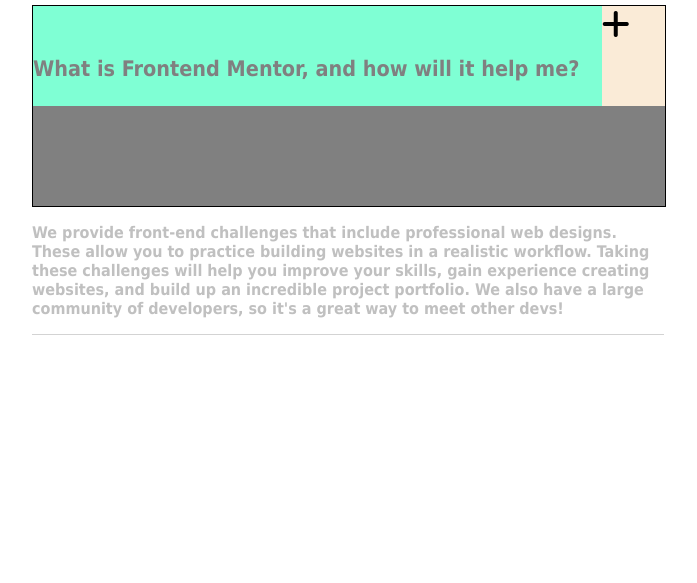
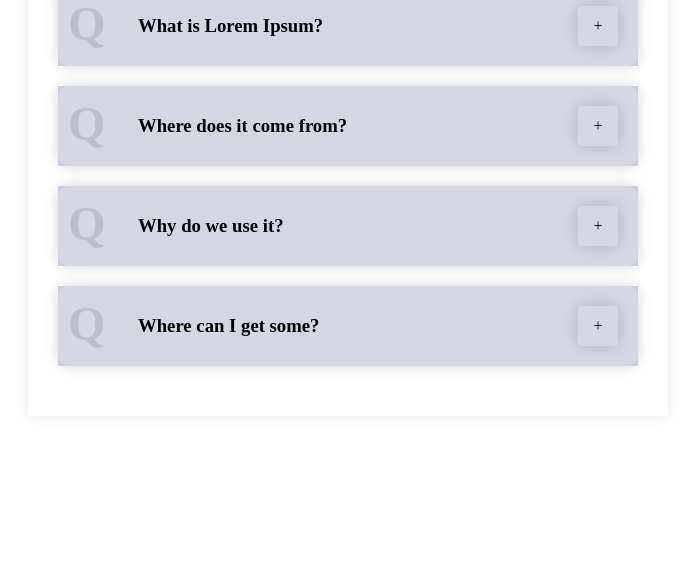
Before and after one commit to marifebastidas/fqa_page, a plain HTML site: page index.html in a window 1280 px wide. Shown: the part 217-800 px from the top of the page, without its empty margins (292-989 px from the left). Drawn offline with Linux system fonts and the light colour scheme.

Commit message:
Versión simplificada del preguntas y respues

```diff
--- a/index.html
+++ b/index.html
@@ -5,30 +5,61 @@
     <meta http-equiv="X-UA-Compatible" content="IE=edge">
     <meta name="viewport" content="width=device-width, initial-scale=1.0">
     <link rel="stylesheet" href="./styles.css">
-    <script src="https://kit.fontawesome.com/37bd28cc58.js" crossorigin="anonymous"></script>
-    <title>Document</title>
+
+    <title>FQAs</title>
 </head>
 <body>
 
-    <div class="principal-container">
-        <div class="secondary-container">
-            <h1><strong>FQAs</strong><h1>
-                <div class="question-container">
-                    <div class="text-container">
-                        <h6>What is Frontend Mentor, and how will it help me?</h6>
+    <div class="container">
+        <div class="row">
+            <div class="container-fqa">
+                <div class="title-fqa">
+                    <h3>FQAs</h3>
+                </div>
+                <div class="item-fqa">
+                    <div class="question">
+                        <h3>What is Lorem Ipsum?<span>Q</span></h3>
+                        <div class="more"><i>+</i></div>
                     </div>
-                    <div class="icon-container">
-                        <i class="fa-solid fa-plus"></i>
+                    <div class="answer">
+                        <p>Lorem, ipsum dolor sit amet consectetur adipisicing elit. Est suscipit culpa in quam eos, perspiciatis obcaecati tenetur sunt, aspernatur asperiores quia alias dolores harum a quibusdam eius sint! Iusto. <span>A</span></p>
+
                     </div>
+                </div>
+                <div class="item-fqa">
+                    <div class="question">
+                        <h3>Where does it come from?<span>Q</span></h3>
+                        <div class="more"><i>+</i></div>
+                    </div>
+                    <div class="answer">
+                        <p>Contrary to popular belief, Lorem Ipsum is not simply random text. It has roots in a piece of classical Latin literature from 45 BC, making it over 2000 years old. Richard McClintock, a Latin professor at Hampden-Sydney College in Virginia, looked up one of the more obscure Latin words, consectetur, from a Lorem Ipsum passage, and going through the cites of the word in classical literature, discovered the undoubtable source. Lorem Ipsum comes from sections 1.10.32 and 1.10.33 of "de Finibus Bonorum et Malorum" (The Extremes of Good and Evil) by Cicero, written in 45 BC. This book is a treatise on the theory of ethics, very popular during the Renaissance. The first line of Lorem Ipsum, "Lorem ipsum dolor sit amet..", comes from a line in section 1.10.32. <span>A</span></p>
 
+                    </div>
                 </div>
-                <div class="answer-container">
-                    <p>We provide front-end challenges that include professional web designs. These allow you to practice building websites in a realistic workflow. Taking these challenges will help you improve your skills, gain experience creating websites, and build up an incredible project portfolio. We also have a large community of developers, so it's a great way to meet other devs!</p>
+                <div class="item-fqa">
+                    <div class="question">
+                        <h3>Why do we use it?<span>Q</span></h3>
+                        <div class="more"><i>+</i></div>
+                    </div>
+                    <div class="answer">
+                        <p>It is a long established fact that a reader will be distracted by the readable content of a page when looking at its layout. The point of using Lorem Ipsum is that it has a more-or-less normal distribution of letters, as opposed to using 'Content here, content here', making it look like readable English.<span>A</span></p>
+
+                    </div>
                 </div>
+                <div class="item-fqa">
+                    <div class="question">
+                        <h3>Where can I get some?<span>Q</span></h3>
+                        <div class="more"><i>+</i></div>
+                    </div>
+                    <div class="answer">
+                        <p>There are many variations of passages of Lorem Ipsum available, but the majority have suffered alteration in some form, by injected humour, or randomised words which don't look even slightly believable.<span>A</span></p>
 
+                    </div>
+                </div>
+            </div>
         </div>
+    </div>
 
-    </div>
     <script src="./script.js"></script>
 </body>
 </html>
--- a/script.js
+++ b/script.js
@@ -1 +1,29 @@
-console.log("Prueba JavaScript");
+let question = document.querySelectorAll('.question');
+let btnDropdown = document.querySelectorAll('.question .more');
+let answer = document.querySelectorAll('.answer');
+let parrafo = document.querySelectorAll('.answer p');
+
+for (let i = 0; i < btnDropdown.length; ++i) {
+
+    let altoParrafo = parrafo[i].clientHeight;
+    let switchc = 0;
+
+    btnDropdown[i].addEventListener('click', () => {
+
+        if ( switchc == 0) {
+            answer[i].style.height = `${altoParrafo}px`;
+            question[i].style.marginBottom = '10px';
+            btnDropdown[i].innerHTML = '<i>-</i>';
+            switchc ++;
+        }
+
+        else if ( switchc == 1) {
+            answer[i].style.height = `0`;
+            question[i].style.marginBottom = '0';
+            btnDropdown[i].innerHTML = '<i>+</i>';
+            switchc --;
+        }
+
+
+    })
+}
--- a/styles.css
+++ b/styles.css
@@ -1,57 +1,82 @@
-body {
+* {
+    padding: 0;
+    margin: 0;
     box-sizing: border-box;
-    font-family: Tahoma, Verdana, sans-serif;
 }
 
-h6 {
-    color: #808080;
+.container {
+    width: 50%;
+    margin: 100px auto;
 }
 
-p {
-    font-size: 16px;
-    color: #C0C0C0;
+.container-fqa {
+    box-shadow: 0 0 15px -1px rgba(0, 0, 0, .1);
+    padding: 30px;
 }
 
+.container-fqa .title-fqa {
+    text-align: center;
+    font-size: 2rem;
+    margin-bottom: 30px;
+}
 
-.principal-container {
+.container-fqa .item-fqa {
+    box-shadow: 0 0 15px -1px rgba(0, 0, 0, .2);
+    margin-bottom: 20px;
+    border-radius: 10px;
+}
+
+.container-fqa .item-fqa .question {
+    position: relative;
+    display: flex;
+    justify-content: space-between;
+    align-items: center;
+    background: rgba(43, 51, 122, .2);
+    padding: 20px 20px 20px 80px;
+    transition: .4s;
+}
+
+.container-fqa .item-fqa .question .more {
     display: flex;
     justify-content: center;
     align-items: center;
-}
-
-.secondary-container {
-    background-color: white;
-    border: 2px solid white;
-  border-radius: 5px;
-  padding: 5px;
-    width: 50%;
-    margin: 10%;
-}
-.question-container {
-    background-color: #808080;
-    display: flex;
-    justify-content: space-between;
-    width: 100%;
-    height: 200px;
-    margin: 0 auto;
-    border: 1px solid black;
-
-}
-.text-container {
-    background-color: aquamarine;
-    width: 90%;
-  height: 100px;
-
-}
-.icon-container {
-    background-color: antiquewhite;
-    width: 10%;
-  height: 100px;
-
-
+    box-shadow: 0 0 15px -1px rgba(0, 0, 0, .2);
+    width: 40px;
+    height: 40px;
+    font-size: 1rem;
+    cursor: pointer;
+    transition: .4s;
 
 }
 
-.answer-container {
-    border-bottom: 1px solid #D3D3D3;
+.container-fqa .item-fqa .question .more:hover {
+    box-shadow: 0 0 15px -1px rgba(0, 0, 0, .4);
 }
+
+.container-fqa .item-fqa .question span {
+    position: absolute;
+    left: 10px;
+    font-size: 3rem;
+    top: 10px;
+    opacity: .1;
+}
+
+.container-fqa .item-fqa .answer {
+    position: relative;
+    padding: 0 20px 0 80px;
+    overflow: hidden;
+    height: 0;
+    transition: .4s;
+}
+
+.container-fqa .item-fqa .answer p {
+    font-size: 1.2rem;
+}
+
+.container-fqa .item-fqa .answer span {
+    position: absolute;
+    left: 10px;
+    font-size: 3rem;
+    top: -10px;
+    opacity: .2;
+}
```
